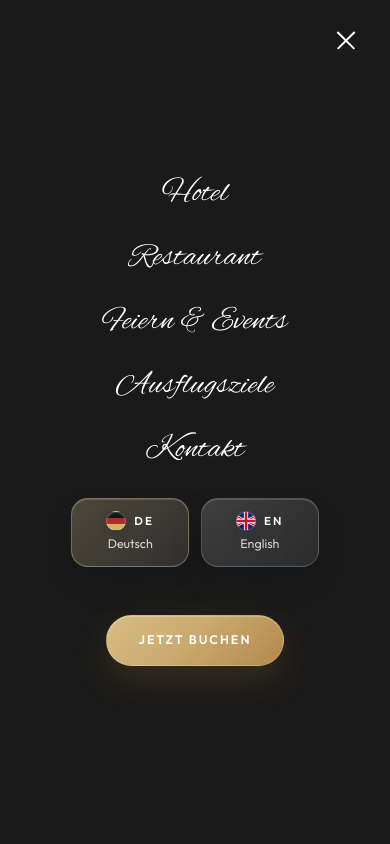
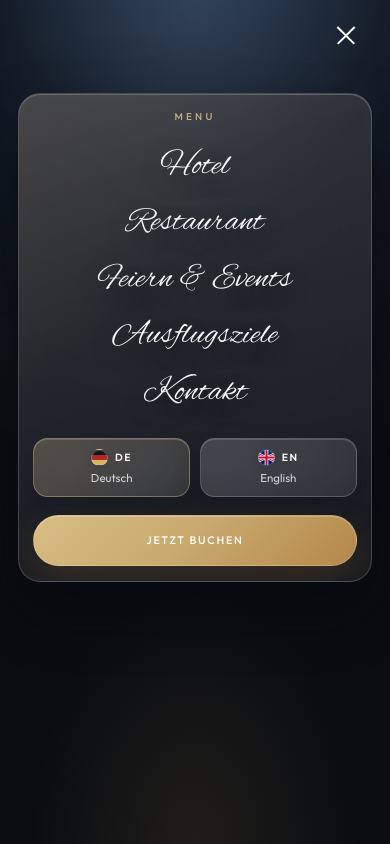
Before and after one commit to KonstantinM88/Waldschl-sschen, a Next.js app: page /de in a window 390 px wide. Both pictures are taken after a click on the button "Menü öffnen". Shown: the top 844 px of the page. Built offline with nearby package versions, Linux system fonts and the light colour scheme.

Commit message:
menu mobile fix

```diff
--- a/src/app/globals.css
+++ b/src/app/globals.css
@@ -428,6 +428,202 @@
     opacity: 0.78;
   }
 
+  .mobile-menu-shell {
+    position: fixed;
+    inset: 0;
+    z-index: 999;
+    display: flex;
+    align-items: flex-start;
+    justify-content: center;
+    min-height: 100dvh;
+    padding:
+      max(5.8rem, calc(env(safe-area-inset-top) + 4.6rem))
+      1.1rem
+      max(1.4rem, calc(env(safe-area-inset-bottom) + 1rem));
+    overflow-y: auto;
+    background:
+      radial-gradient(120% 72% at 50% -12%, rgba(78, 128, 187, 0.4) 0%, rgba(22, 36, 56, 0.34) 45%, rgba(10, 12, 16, 0.94) 100%),
+      linear-gradient(180deg, rgba(10, 12, 18, 0.9) 0%, rgba(12, 14, 19, 0.98) 100%);
+    backdrop-filter: blur(8px);
+    -webkit-backdrop-filter: blur(8px);
+  }
+
+  .mobile-menu-shell::before {
+    content: "";
+    position: absolute;
+    inset: 0;
+    pointer-events: none;
+    background:
+      radial-gradient(42% 30% at 50% 100%, rgba(201, 169, 110, 0.11) 0%, rgba(201, 169, 110, 0) 100%),
+      radial-gradient(58% 34% at 50% 0%, rgba(255, 255, 255, 0.08) 0%, rgba(255, 255, 255, 0) 100%);
+  }
+
+  .mobile-menu-panel {
+    position: relative;
+    width: min(100%, 22.5rem);
+    margin-inline: auto;
+    border-radius: 1.4rem;
+    border: 1px solid rgba(255, 255, 255, 0.18);
+    padding: 1rem 0.92rem 0.92rem;
+    display: flex;
+    flex-direction: column;
+    align-items: center;
+    gap: 0.9rem;
+    background:
+      linear-gradient(165deg, rgba(255, 255, 255, 0.13) 0%, rgba(255, 255, 255, 0.03) 100%),
+      rgba(20, 24, 32, 0.62);
+    box-shadow:
+      inset 0 1px 0 rgba(255, 255, 255, 0.2),
+      0 28px 58px rgba(2, 8, 14, 0.46);
+    backdrop-filter: blur(16px);
+    -webkit-backdrop-filter: blur(16px);
+    overflow: hidden;
+    max-height: calc(100dvh - 7.8rem);
+    overflow-y: auto;
+  }
+
+  .mobile-menu-panel::before {
+    content: "";
+    position: absolute;
+    inset: 0;
+    pointer-events: none;
+    background: linear-gradient(140deg, rgba(212, 188, 142, 0.14) 0%, rgba(212, 188, 142, 0) 40%);
+  }
+
+  .mobile-menu-kicker {
+    position: relative;
+    z-index: 1;
+    font-family: var(--font-body);
+    font-size: 0.62rem;
+    font-weight: 500;
+    letter-spacing: 0.32em;
+    text-transform: uppercase;
+    color: rgba(212, 188, 142, 0.9);
+  }
+
+  .mobile-menu-links {
+    position: relative;
+    z-index: 1;
+    width: 100%;
+    display: flex;
+    flex-direction: column;
+    align-items: center;
+    gap: 0.38rem;
+    padding-block: 0.1rem;
+  }
+
+  .mobile-menu-link {
+    position: relative;
+    width: 100%;
+    text-align: center;
+    border-radius: 0.9rem;
+    padding: 0.56rem 0.78rem 0.5rem;
+    font-size: clamp(1.88rem, 8.6vw, 2.26rem);
+    line-height: 1;
+    color: rgba(255, 255, 255, 0.96);
+    text-shadow: 0 8px 24px rgba(2, 10, 18, 0.34);
+    transition:
+      transform 0.28s var(--ease-out-expo),
+      color 0.28s var(--ease-out-expo),
+      background-color 0.28s var(--ease-out-expo),
+      box-shadow 0.28s var(--ease-out-expo);
+  }
+
+  .mobile-menu-link::after {
+    content: "";
+    position: absolute;
+    left: 50%;
+    bottom: 0.32rem;
+    width: 0;
+    height: 1px;
+    background: linear-gradient(90deg, rgba(212, 188, 142, 0), rgba(212, 188, 142, 0.92), rgba(212, 188, 142, 0));
+    transition:
+      width 0.3s var(--ease-out-expo),
+      left 0.3s var(--ease-out-expo);
+  }
+
+  .mobile-menu-link:hover,
+  .mobile-menu-link:focus-visible {
+    transform: translateY(-1px);
+    color: #f8ebcf;
+    background: rgba(255, 255, 255, 0.04);
+    box-shadow: inset 0 0 0 1px rgba(212, 188, 142, 0.12);
+    outline: none;
+  }
+
+  .mobile-menu-link:hover::after,
+  .mobile-menu-link:focus-visible::after {
+    left: 31%;
+    width: 38%;
+  }
+
+  .mobile-language-row {
+    position: relative;
+    z-index: 1;
+    width: 100%;
+    display: grid;
+    grid-template-columns: repeat(2, minmax(0, 1fr));
+    gap: 0.62rem;
+    padding-top: 0.28rem;
+  }
+
+  .mobile-language-row .language-chip {
+    width: 100%;
+    min-width: 0;
+    border-radius: 0.92rem;
+    padding: 0.64rem 0.68rem;
+    gap: 0.16rem;
+  }
+
+  .mobile-language-row .language-chip-row {
+    gap: 0.42rem;
+  }
+
+  .mobile-language-row .language-chip-title {
+    font-size: 0.65rem;
+    letter-spacing: 0.14em;
+  }
+
+  .mobile-language-row .language-chip-subtitle {
+    font-size: 0.72rem;
+  }
+
+  .mobile-language-row .language-flag {
+    width: 1.05rem;
+    height: 1.05rem;
+  }
+
+  .mobile-menu-book {
+    position: relative;
+    z-index: 1;
+    width: 100%;
+    margin-top: 0.24rem;
+    min-height: 2.9rem;
+    font-size: 0.68rem;
+    letter-spacing: 0.15em;
+  }
+
+  @media (max-width: 380px) {
+    .mobile-menu-link {
+      font-size: 1.72rem;
+    }
+  }
+
+  @media (max-height: 740px) {
+    .mobile-menu-shell {
+      padding-top: max(5.2rem, calc(env(safe-area-inset-top) + 4.2rem));
+    }
+
+    .mobile-menu-panel {
+      max-height: calc(100dvh - 6.8rem);
+    }
+
+    .mobile-menu-link {
+      font-size: clamp(1.66rem, 7.8vw, 2.02rem);
+      padding-block: 0.44rem;
+    }
+  }
+
   .label-caps {
     font-family: var(--font-body);
     font-size: 0.7rem;
--- a/src/components/layout/Header.tsx
+++ b/src/components/layout/Header.tsx
@@ -95,12 +95,19 @@ export default function Header() {
 
   useEffect(() => {
     document.body.style.overflow = mobileOpen ? "hidden" : "";
-    return () => { document.body.style.overflow = ""; };
+    document.documentElement.style.overflow = mobileOpen ? "hidden" : "";
+    return () => {
+      document.body.style.overflow = "";
+      document.documentElement.style.overflow = "";
+    };
   }, [mobileOpen]);
 
   useEffect(() => {
+    setMobileOpen(false);
     setLanguageOpen(false);
-  }, [pathname, mobileOpen]);
+    document.body.style.overflow = "";
+    document.documentElement.style.overflow = "";
+  }, [pathname]);
 
   useEffect(() => {
     const handlePointerDown = (event: MouseEvent) => {
@@ -121,6 +128,23 @@ export default function Header() {
     return () => {
       document.removeEventListener("mousedown", handlePointerDown);
       document.removeEventListener("keydown", handleEscape);
+    };
+  }, []);
+
+  useEffect(() => {
+    const releaseOverlayLock = () => {
+      setMobileOpen(false);
+      setLanguageOpen(false);
+      document.body.style.overflow = "";
+      document.documentElement.style.overflow = "";
+    };
+
+    window.addEventListener("hashchange", releaseOverlayLock);
+    window.addEventListener("popstate", releaseOverlayLock);
+
+    return () => {
+      window.removeEventListener("hashchange", releaseOverlayLock);
+      window.removeEventListener("popstate", releaseOverlayLock);
     };
   }, []);
 
@@ -164,11 +188,20 @@ export default function Header() {
     }
   };
 
+  const closeMobileMenu = () => {
+    setMobileOpen(false);
+    setLanguageOpen(false);
+    document.body.style.overflow = "";
+    document.documentElement.style.overflow = "";
+  };
+
   return (
     <header
       className={cn(
         "fixed top-0 left-0 right-0 z-50 px-[clamp(1.5rem,4vw,4rem)] h-20 flex items-center justify-between transition-all duration-500",
-        scrolled
+        mobileOpen
+          ? "bg-transparent h-[70px]"
+          : scrolled
           ? "bg-cream/95 backdrop-blur-xl shadow-[0_1px_0_rgba(0,0,0,0.06)] h-[70px]"
           : "bg-transparent"
       )}
@@ -306,7 +339,13 @@ export default function Header() {
       {/* Mobile Toggle */}
       <button
         className="lg:hidden flex flex-col gap-[5px] p-2 z-[1001]"
-        onClick={() => setMobileOpen(!mobileOpen)}
+        onClick={() => {
+          if (mobileOpen) {
+            closeMobileMenu();
+            return;
+          }
+          setMobileOpen(true);
+        }}
         aria-label={mobileOpen ? "Menü schließen" : "Menü öffnen"}
       >
         <span
@@ -339,27 +378,52 @@ export default function Header() {
             initial={{ opacity: 0 }}
             animate={{ opacity: 1 }}
             exit={{ opacity: 0 }}
-            transition={{ duration: 0.3 }}
-            className="fixed inset-0 bg-charcoal flex flex-col items-center justify-center gap-8 z-[999]"
+            transition={{ duration: 0.24 }}
+            className="mobile-menu-shell"
+            onClick={(event) => {
+              if (event.target === event.currentTarget) {
+                closeMobileMenu();
+              }
+            }}
           >
+            <motion.div
+              initial={{ opacity: 0, scale: 0.96, y: 20 }}
+              animate={{ opacity: 1, scale: 1, y: 0 }}
+              exit={{ opacity: 0, scale: 0.98, y: 12 }}
+              transition={{ duration: 0.26, ease: [0.16, 1, 0.3, 1] }}
+              className="mobile-menu-panel"
+              onClick={(event) => event.stopPropagation()}
+            >
+              <motion.p
+                initial={{ opacity: 0, y: 8 }}
+                animate={{ opacity: 1, y: 0 }}
+                transition={{ delay: 0.08 }}
+                className="mobile-menu-kicker"
+              >
+                Menu
+              </motion.p>
+
+              <div className="mobile-menu-links">
                 {navLinks.map((link, i) => (
                   <motion.a
                     key={link.href}
                     href={link.href}
-                initial={{ opacity: 0, y: 20 }}
+                    initial={{ opacity: 0, y: 16 }}
                     animate={{ opacity: 1, y: 0 }}
                     transition={{ delay: i * 0.05 + 0.1 }}
-                className="header-script text-[2rem] leading-none text-white sm:text-[2.3rem]"
-                onClick={() => setMobileOpen(false)}
+                    className="mobile-menu-link header-script"
+                    onClick={closeMobileMenu}
                   >
                     {link.label}
                   </motion.a>
                 ))}
+              </div>
+
               <motion.div
-              initial={{ opacity: 0, y: 20 }}
+                initial={{ opacity: 0, y: 16 }}
                 animate={{ opacity: 1, y: 0 }}
-              transition={{ delay: 0.38 }}
-              className="flex items-center gap-3"
+                transition={{ delay: 0.34 }}
+                className="mobile-language-row"
               >
                 {languageOptions.map((option) => {
                   const isActive = option.value === activeLocale;
@@ -370,7 +434,7 @@ export default function Header() {
                       type="button"
                       className={cn("language-chip", isActive && "language-chip-active")}
                       onClick={() => {
-                      setMobileOpen(false);
+                        closeMobileMenu();
                         handleLocaleChange(option.value);
                       }}
                     >
@@ -386,16 +450,18 @@ export default function Header() {
                   );
                 })}
               </motion.div>
+
               <motion.a
                 href="#buchen"
-              initial={{ opacity: 0, y: 20 }}
+                initial={{ opacity: 0, y: 16 }}
                 animate={{ opacity: 1, y: 0 }}
                 transition={{ delay: 0.4 }}
-              className="btn-primary mt-4 px-8 text-[0.78rem] font-semibold tracking-[0.16em]"
-              onClick={() => setMobileOpen(false)}
+                className="btn-primary mobile-menu-book"
+                onClick={closeMobileMenu}
               >
                 {t("book")}
               </motion.a>
+            </motion.div>
           </motion.nav>
         )}
       </AnimatePresence>
```
Lines whose indentation alone changed are shown as unchanged.
